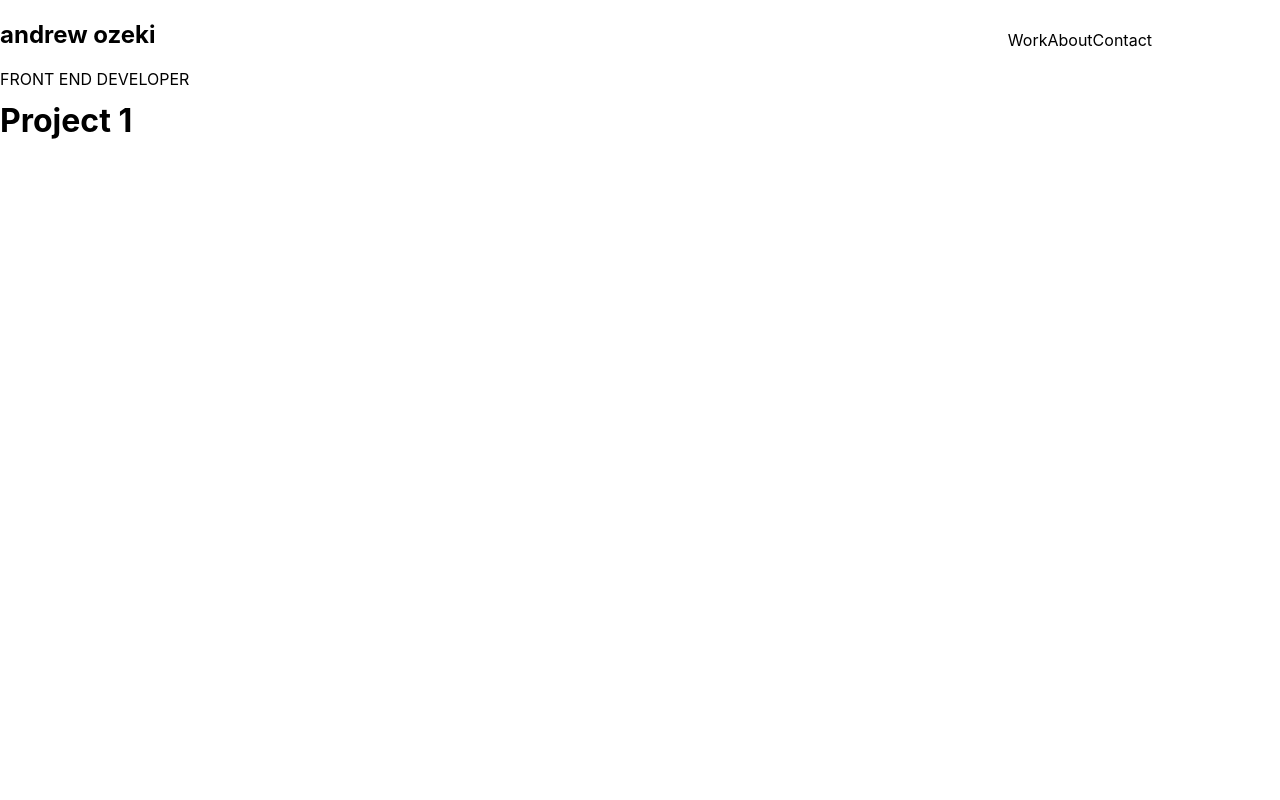
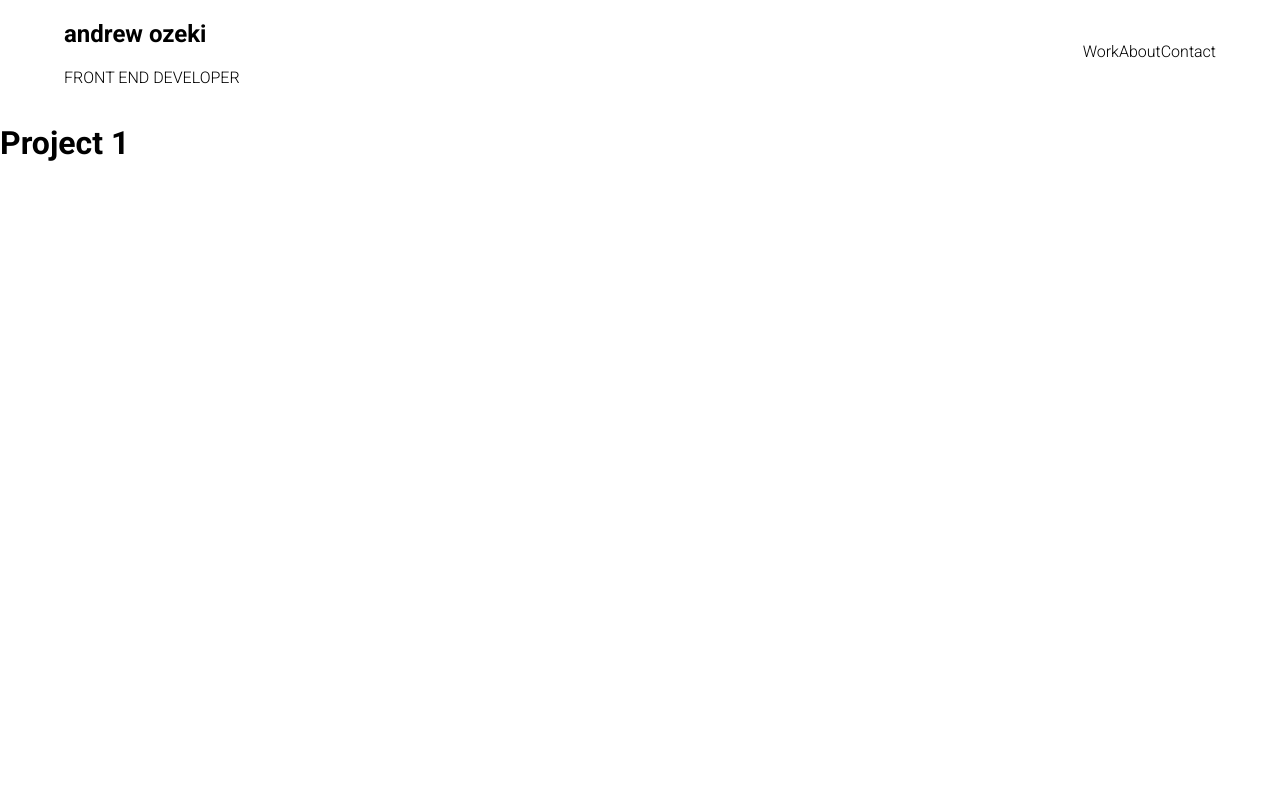
Before and after one commit to ozeki123/Portfolio-, a React (Create React App) app: page / in a window 1280 px wide. Shown: the top 800 px of the page. Built offline with nearby package versions, Linux system fonts and the light colour scheme.

Commit message:
updated: header styling

```diff
--- a/src/App.scss
+++ b/src/App.scss
@@ -1,38 +1,9 @@
-.App {
-  text-align: center;
+@import './styles/typography.scss';
+@import url('https://fonts.googleapis.com/css2?family=Roboto:wght@100;300;400;500;700&display=swap');
+
+html, body{
+  margin: 0;
+  padding: 0;
+  font-family: 'Roboto', sans-serif;
+  font-weight: 300;
 }
-
-.App-logo {
-  height: 40vmin;
-  pointer-events: none;
-}
-
-@media (prefers-reduced-motion: no-preference) {
-  .App-logo {
-    animation: App-logo-spin infinite 20s linear;
-  }
-}
-
-.App-header {
-  background-color: #282c34;
-  min-height: 100vh;
-  display: flex;
-  flex-direction: column;
-  align-items: center;
-  justify-content: center;
-  font-size: calc(10px + 2vmin);
-  color: white;
-}
-
-.App-link {
-  color: #61dafb;
-}
-
-@keyframes App-logo-spin {
-  from {
-    transform: rotate(0deg);
-  }
-  to {
-    transform: rotate(360deg);
-  }
-}
--- a/src/components/home/home.js
+++ b/src/components/home/home.js
@@ -11,11 +11,11 @@ const Home = () => {
 
 
     useEffect(() => {
-        let container = document.querySelector(".home-container");
+        let container = document.querySelector(".home-contents");
         let height = container.clientHeight;
         document.body.style.height = height + "px";
         console.log(container);
-        console.log(container)
+        console.log(container.clientHeight)
 
         gsap.to(container, {
             y: -(height - document.documentElement.clientHeight),
@@ -30,7 +30,9 @@ const Home = () => {
 
     return (
         <div className="home-container">
+            <div className="home-contents">
                 <div className="header">
+                    <div className="header-contents">
                         <div className="header-left">
                             <h2>andrew ozeki</h2>
                             <p>FRONT END DEVELOPER</p>
@@ -39,6 +41,7 @@ const Home = () => {
                             <p>Work</p>
                             <p>About</p>
                             <p>Contact</p>
+                        </div>
                     </div>
                 </div>
                 <div className="project-container">
@@ -51,6 +54,8 @@ const Home = () => {
                     <h1>Project 3</h1>
                 </div>
             </div>
+
+        </div>
     )
 }
 
--- a/src/components/home/home.scss
+++ b/src/components/home/home.scss
@@ -1,14 +1,28 @@
 .home-container{
     width: 100%;
-    position: absolute;
+    height: 100%;
+    position: fixed;
     overflow: hidden;
+    // top: 0;
+    // left: 0;
+    // right: 0;
+    // bottom: 0;
+
+    .home-contents{
+        // position: absolute;
+        // overflow: hidden;
+        width: 100%;
+        // height: 300vh;
 
         .header{
             width: 90%;
-        height: 10vh;
             display: flex;
-        flex-direction: row;
+            margin: 0 auto;
+            .header-contents{
+                width: 100%;
+                display: flex;
                 justify-content: space-between;
+
 
                     .header-right{
                         height: 100%;
@@ -17,7 +31,13 @@
                         align-items: center;
                     }
             }
+        }
+
+    }
+
+
     .project-container{
         height: 100vh;
+        // background-color: black;
     }
 }
--- /dev/null
+++ b/src/styles/typography.scss
@@ -0,0 +1,4 @@
+@font-face {
+    font-family: Ogg;
+    src: url('../assets/fonts/Ogg-Roman.otf');
+}
```
Also changed, not shown: src/assets/fonts/Ogg-Roman.otf (added), 1 other file (tests, documents, lock files or other folders). Lines whose indentation alone changed are shown as unchanged.
